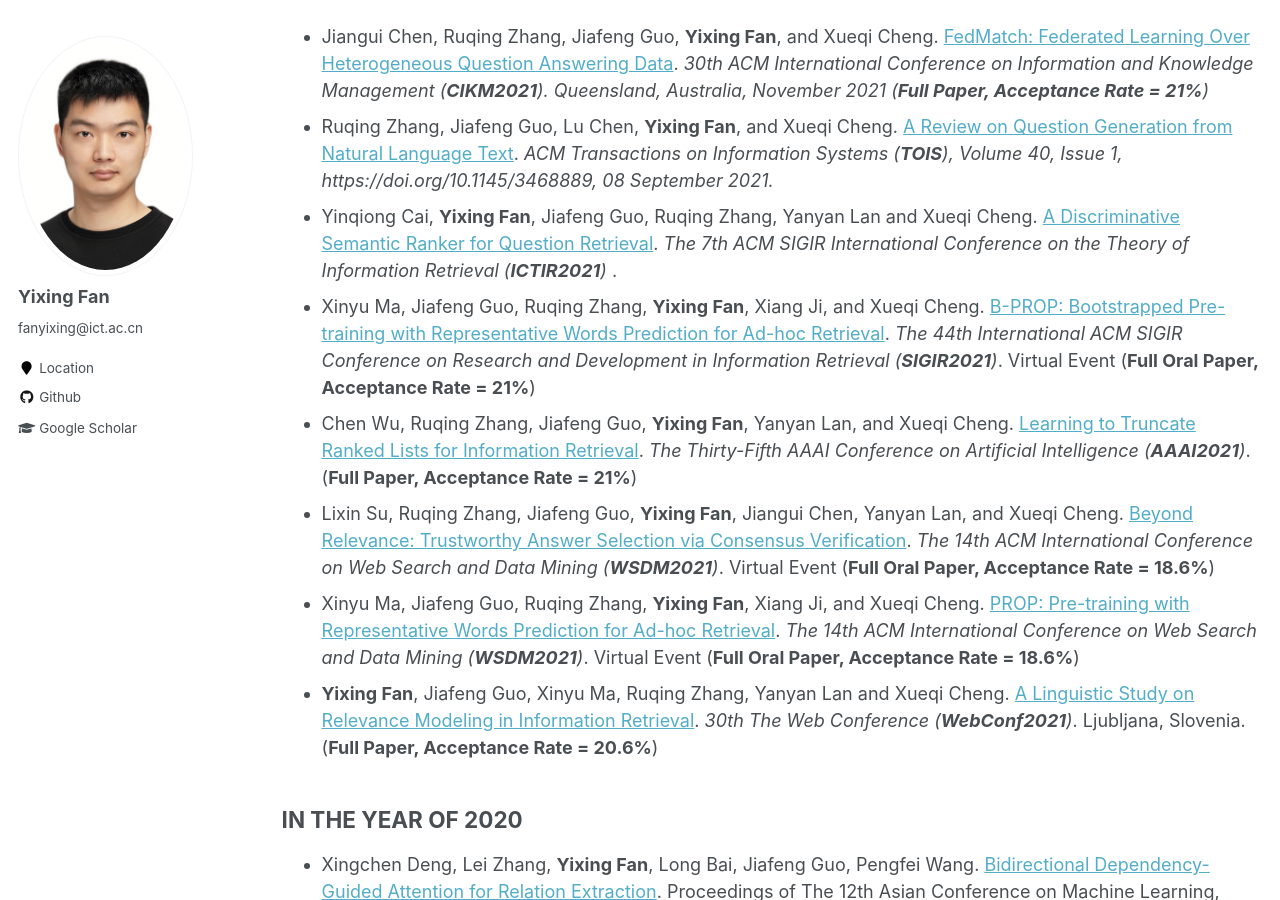
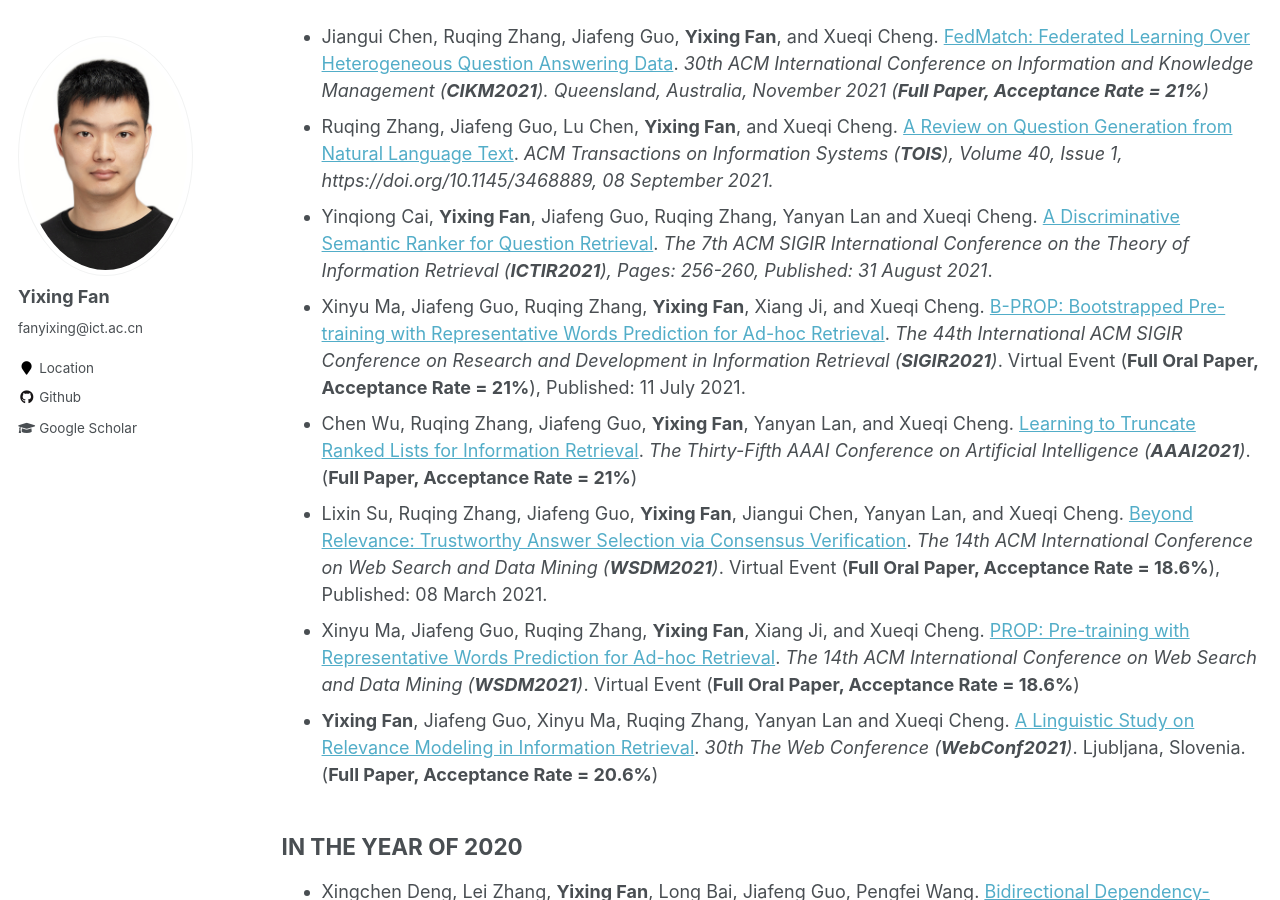
Before and after one commit to faneshion/faneshion.github.io, a Jekyll site: the page built from _pages/publications.md, in a window 1280 px wide and 900 px high, scrolled down 2094 px. Built offline with Jekyll 4.4.1, drawn with Linux system fonts in a browser that asks for light colours; some of the changed text lies outside the part shown.

Commit message:
Update publications.md

```diff
--- a/_pages/publications.md
+++ b/_pages/publications.md
@@ -85,7 +85,7 @@
 ------
 <ul>
 <li>
-Jiangui Chen, Ruqing Zhang, Jiafeng Guo, <b>Yixing Fan</b>, and Xueqi Cheng. <a target='new' href='https://arxiv.org/abs/2108.05069'>FedMatch: Federated Learning Over Heterogeneous Question Answering Data</a>. <i> 30th ACM International Conference on Information and Knowledge Management (<b>CIKM2021</b>). Queensland, Australia, November 2021 (<b>Full Paper, Acceptance Rate = 21%</b>) </i>
+Jiangui Chen, Ruqing Zhang, Jiafeng Guo, <b>Yixing Fan</b>, and Xueqi Cheng. <a target='new' href='https://dl.acm.org/doi/10.1145/3459637.3482345'>FedMatch: Federated Learning Over Heterogeneous Question Answering Data</a>. <i> 30th ACM International Conference on Information and Knowledge Management (<b>CIKM2021</b>). Queensland, Australia, November 2021 (<b>Full Paper, Acceptance Rate = 21%</b>) </i>
 </li>
 
 <li>
@@ -93,11 +93,11 @@
 </li>
 
 <li>
-Yinqiong Cai, <b>Yixing Fan</b>, Jiafeng Guo, Ruqing Zhang, Yanyan Lan and Xueqi Cheng. <a target='new' href='https://dl.acm.org/doi/abs/10.1145/3471158.3472227'>A Discriminative Semantic Ranker for Question Retrieval</a>. <i>The 7th ACM SIGIR International Conference on the Theory of Information Retrieval (<b>ICTIR2021</b>) </i>.
+Yinqiong Cai, <b>Yixing Fan</b>, Jiafeng Guo, Ruqing Zhang, Yanyan Lan and Xueqi Cheng. <a target='new' href='https://dl.acm.org/doi/abs/10.1145/3471158.3472227'>A Discriminative Semantic Ranker for Question Retrieval</a>. <i>The 7th ACM SIGIR International Conference on the Theory of Information Retrieval (<b>ICTIR2021</b>), Pages: 256-260, Published: 31 August 2021</i>.
 </li>
 
 <li>
-Xinyu Ma, Jiafeng Guo, Ruqing Zhang, <b>Yixing Fan</b>, Xiang Ji, and Xueqi Cheng. <a target='new' href='https://arxiv.org/abs/2104.09791'>B-PROP: Bootstrapped Pre-training with Representative Words Prediction for Ad-hoc Retrieval</a>. <i> The 44th International ACM SIGIR Conference on Research and Development in Information Retrieval (<b>SIGIR2021</b>)</i>. Virtual Event (<b>Full Oral Paper, Acceptance Rate = 21%</b>)
+Xinyu Ma, Jiafeng Guo, Ruqing Zhang, <b>Yixing Fan</b>, Xiang Ji, and Xueqi Cheng. <a target='new' href='https://arxiv.org/abs/2104.09791'>B-PROP: Bootstrapped Pre-training with Representative Words Prediction for Ad-hoc Retrieval</a>. <i> The 44th International ACM SIGIR Conference on Research and Development in Information Retrieval (<b>SIGIR2021</b>)</i>. Virtual Event (<b>Full Oral Paper, Acceptance Rate = 21%</b>), Published: 11 July 2021.
 </li>
 
 <li>
@@ -105,7 +105,7 @@
 </li>
 
 <li>
-Lixin Su, Ruqing Zhang, Jiafeng Guo, <b>Yixing Fan</b>, Jiangui Chen, Yanyan Lan, and Xueqi Cheng. <a target='new' href='https://dl.acm.org/doi/abs/10.1145/3437963.3441781'>Beyond Relevance: Trustworthy Answer Selection via Consensus Verification</a>. <i> The 14th ACM International Conference on Web Search and Data Mining (<b>WSDM2021</b>)</i>. Virtual Event (<b>Full Oral Paper, Acceptance Rate = 18.6%</b>)
+Lixin Su, Ruqing Zhang, Jiafeng Guo, <b>Yixing Fan</b>, Jiangui Chen, Yanyan Lan, and Xueqi Cheng. <a target='new' href='https://dl.acm.org/doi/abs/10.1145/3437963.3441781'>Beyond Relevance: Trustworthy Answer Selection via Consensus Verification</a>. <i> The 14th ACM International Conference on Web Search and Data Mining (<b>WSDM2021</b>)</i>. Virtual Event (<b>Full Oral Paper, Acceptance Rate = 18.6%</b>), Published: 08 March 2021.
 </li>
 
 <li>
```
Also changed, not shown: other parts of _pages/publications.md (+1 -1 lines).
